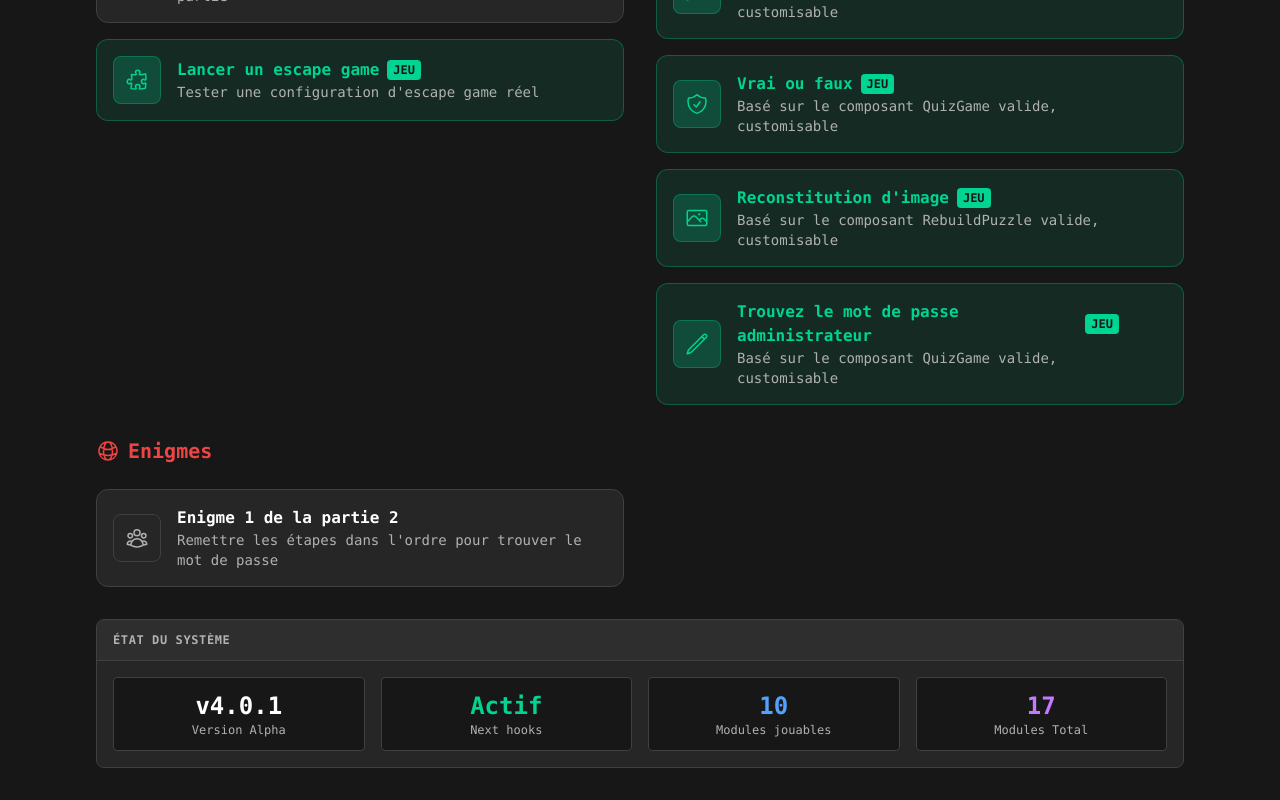
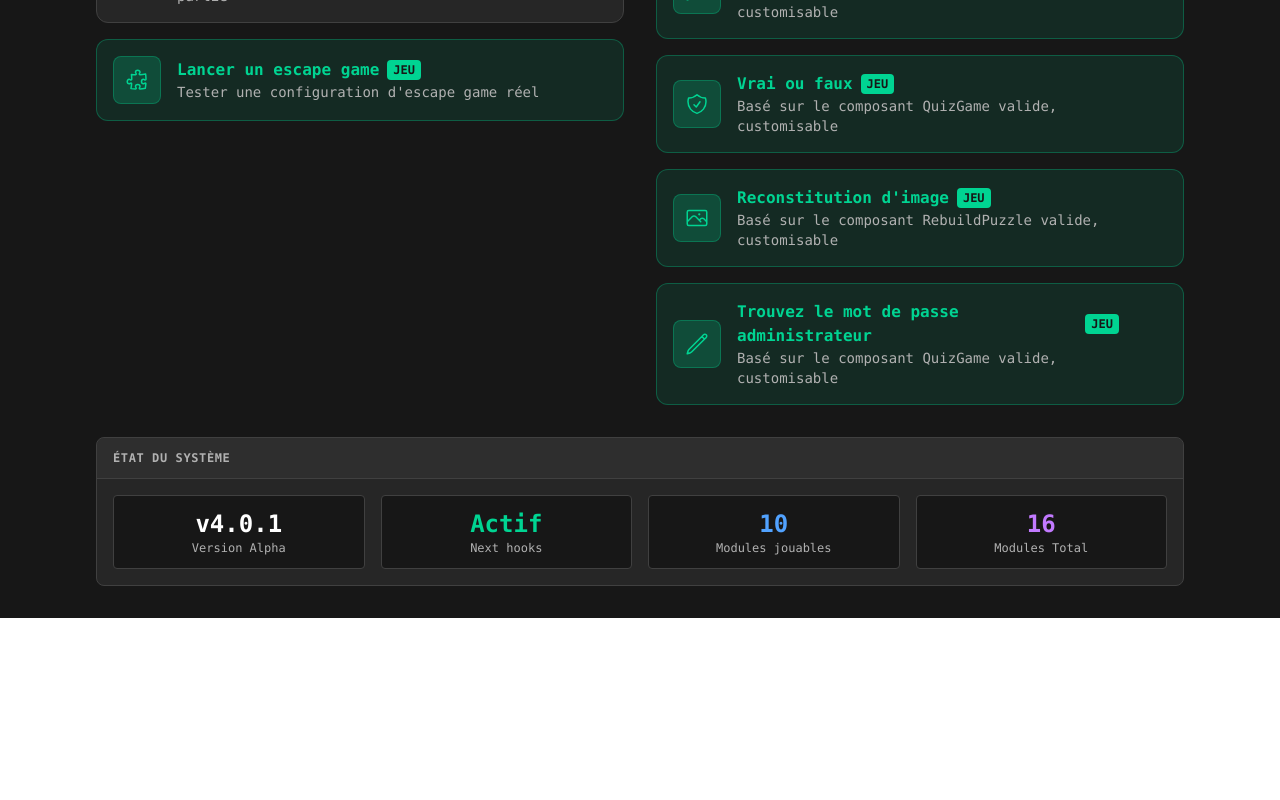
Before and after one commit to Sekaivi/MissionADA42, a Next.js app: page /alpha in a window 1280 px wide. Shown: the part 838-1638 px from the top of the page. After the commit the page ends 1456 px from the top, so only its background shows below. Built offline with nearby package versions, Linux system fonts and the light colour scheme.

Commit message:
clean(code-secret) trucs inutiles dégagés

```diff
--- a/src/app/alpha/page.tsx
+++ b/src/app/alpha/page.tsx
@@ -163,19 +163,6 @@ const ALPHA_MODULES: ModuleGroup[] = [
             },
         ],
     },
-    {
-        title: 'Enigmes',
-        icon: GlobeAltIcon,
-        headerColor: 'text-brand-error',
-        items: [
-            {
-                href: '/alpha/code-secret',
-                title: 'Enigme 1 de la partie 2',
-                subtitle: "Remettre les étapes dans l'ordre pour trouver le mot de passe",
-                icon: UserGroupIcon,
-            },
-        ],
-    },
 ];
 
 export default function AlphaHome() {
```
